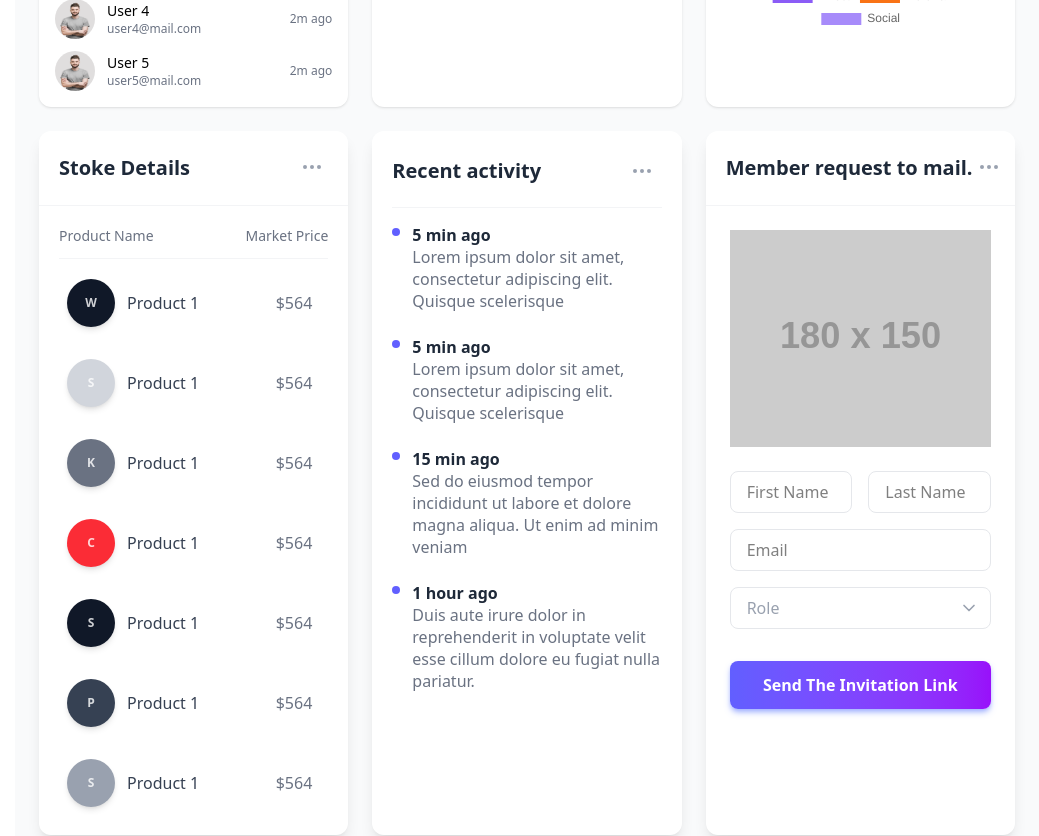
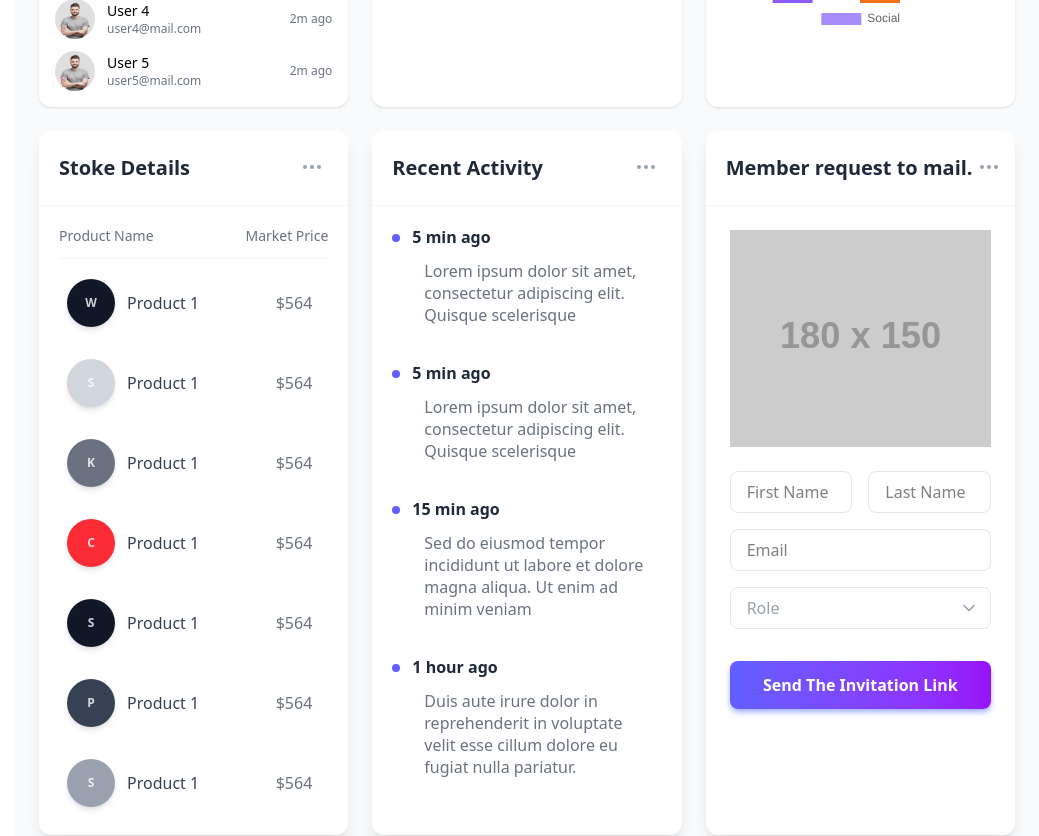
Before and after one commit to Muhammad-Munsif/users-dashboard, a React (Vite) app: page /home in a window 1280 px wide. Shown: the part 1740-2576 px from the top of the page, without its empty margins (241-1280 px from the left). Built offline with nearby package versions, Linux system fonts and the light colour scheme.

Commit message:
small changes in three components

```diff
--- a/src/App.jsx
+++ b/src/App.jsx
@@ -1,5 +1,10 @@
 import React from "react";
-import { BrowserRouter as Router, Routes, Route } from "react-router-dom";
+import {
+  BrowserRouter as Router,
+  Routes,
+  Route,
+  Navigate,
+} from "react-router-dom";
 import Sidebar from "./Components/Sidebar";
 import Navbar from "./Components/Navbar";
 import Home from "./pages/Home";
@@ -22,22 +27,31 @@ const App = () => {
         <Navbar />
         <main>
           <Routes>
-            <Route path="/*" element={<Home />} />
+            {/* Default route - redirects to home/dashboard */}
+            <Route path="/" element={<Navigate to="/home" replace />} />
+
+            {/* Home/Dashboard route */}
+            <Route path="/home" element={<Home />} />
+
             {/* User routes */}
             <Route path="/users" element={<UserList />} />
             <Route path="/users/new" element={<AddNewUser />} />
+
             {/* Admin routes */}
             <Route path="/admins" element={<AdminList />} />
             <Route path="/admins/new" element={<AddNewAdmin />} />
+
             {/* Auth routes */}
             <Route path="/signin" element={<SigninForm />} />
             <Route path="/signup" element={<SignupForm />} />
             <Route path="/forgot" element={<ForgotPassword />} />
+
             {/* Other */}
             <Route path="/roles" element={<RolesPermissions />} />
             <Route path="/module-setting" element={<ModuleSetting />} />
-            {/* 404 */}
-            <Route path="*" element={<Error404 />} />
+
+            {/* 404 - should be last */}
+            <Route path="/404" element={<Error404 />} />
           </Routes>
         </main>
       </div>
--- a/src/Components/RecentActivity.jsx
+++ b/src/Components/RecentActivity.jsx
@@ -1,4 +1,5 @@
 import React from "react";
+import CardHeader from "./CardHeader";
 const RecentActivity = () => {
   // Mock data matching the structure shown in the image
   const activityData = [
@@ -25,38 +26,15 @@ const RecentActivity = () => {
   ];
 
   return (
-    <div className="max-w-md mx-auto bg-white p-5 rounded-xl shadow-lg h-full">
-      {/* <Card Header />>*/}
-      <div className="flex items-center justify-between pb-4 border-b border-gray-100 mb-4">
-        <h2 className="text-xl font-bold text-gray-800">Recent activity</h2>
-        {/* Three-dot menu icon (using inline SVG for simplicity) */}
-        <button className="p-2 rounded-lg text-gray-400 hover:bg-gray-50 hover:text-gray-600 transition">
-          <svg
-            xmlns="http://www.w3.org/2000/svg"
-            width="24"
-            height="24"
-            viewBox="0 0 24 24"
-            fill="none"
-            stroke="currentColor"
-            strokeWidth="2"
-            strokeLinecap="round"
-            strokeLinejoin="round"
-            className="lucide lucide-ellipsis"
-          >
-            <circle cx="12" cy="12" r="1" />
-            <circle cx="19" cy="12" r="1" />
-            <circle cx="5" cy="12" r="1" />
-          </svg>
-        </button>
-      </div>
-
+    <div className="max-w-md mx-auto bg-white  rounded-xl shadow-lg h-full">
+      <CardHeader title="Recent Activity" />
       {/* Activity Feed Container */}
-      <div className="space-y-6">
+      <div className="space-y-6 p-5">
         {activityData.map((activity, index) => (
           <div key={index} className="flex items-start">
             {/* Timeline Dot (Purple) */}
             <div className="flex-shrink-0 mt-1 mr-3">
-              <div className="w-2 h-2 rounded-full bg-indigo-500"></div>
+              <div className="w-2 h-2 mt-1 rounded-full bg-indigo-500"></div>
             </div>
 
             {/* Content */}
@@ -67,7 +45,7 @@ const RecentActivity = () => {
               </p>
 
               {/* Activity Description (Lighter, multi-line text) */}
-              <p className="letter-space text-md text-gray-500 leading-snug whitespace-pre-wrap">
+              <p className="letter-space p-3 text-md text-gray-500 leading-snug whitespace-pre-wrap">
                 {activity.content}
               </p>
             </div>
```
Also changed, not shown: src/Components/StatCard.jsx (+16 -13 lines).
